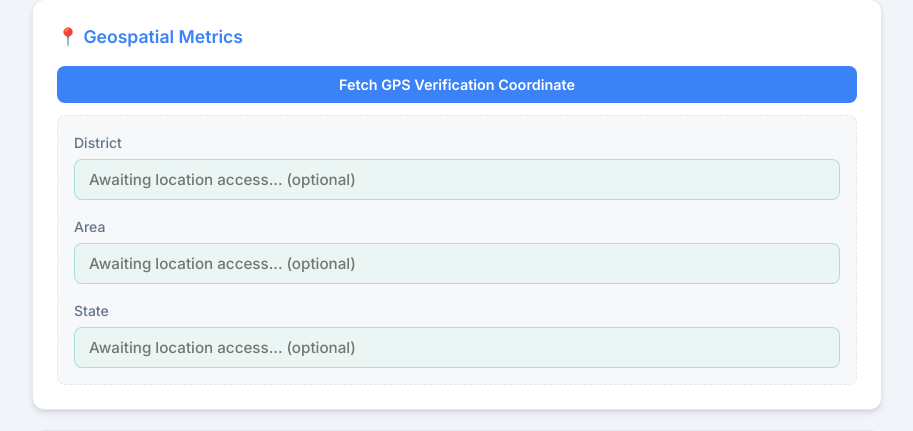
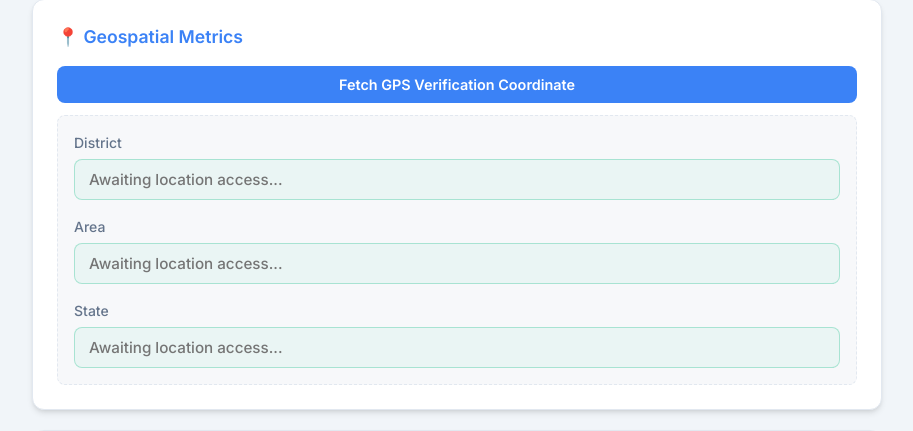
Before and after one commit to Karthi21-2001/myagrinutrition-crm, a Django app: page /crm/log-visit/ in a window 1280 px wide. Shown: the part 565-996 px from the top of the page, without its empty margins (183-1096 px from the left). Run offline with Django 5.2, Linux system fonts and the light colour scheme; the visitor is signed in with stand-in values (Sample User, id 1).

Commit message:
Update farm_visit_form.html

```diff
--- a/backend/crm_core/templates/crm_core/farm_visit_form.html
+++ b/backend/crm_core/templates/crm_core/farm_visit_form.html
@@ -464,17 +464,17 @@
                 <div class="location-box">
                     <div class="form-group-spacing">
                         <label style="color: var(--text-muted);">District</label>
-                        <input type="text" id="district" class="auto-input" name="district" readonly placeholder="Awaiting location access... (optional)">
+                        <input type="text" id="district" class="auto-input" name="district" readonly placeholder="Awaiting location access...">
                     </div>
 
                     <div class="form-group-spacing">
                         <label style="color: var(--text-muted);">Area</label>
-                        <input type="text" id="area" class="auto-input" name="area" readonly placeholder="Awaiting location access... (optional)">
+                        <input type="text" id="area" class="auto-input" name="area" readonly placeholder="Awaiting location access...">
                     </div>
 
                     <div>
                         <label style="color: var(--text-muted);">State</label>
-                        <input type="text" id="state" class="auto-input" name="state" readonly placeholder="Awaiting location access... (optional)">
+                        <input type="text" id="state" class="auto-input" name="state" readonly placeholder="Awaiting location access...">
                     </div>
                 </div>
             </div>
```
